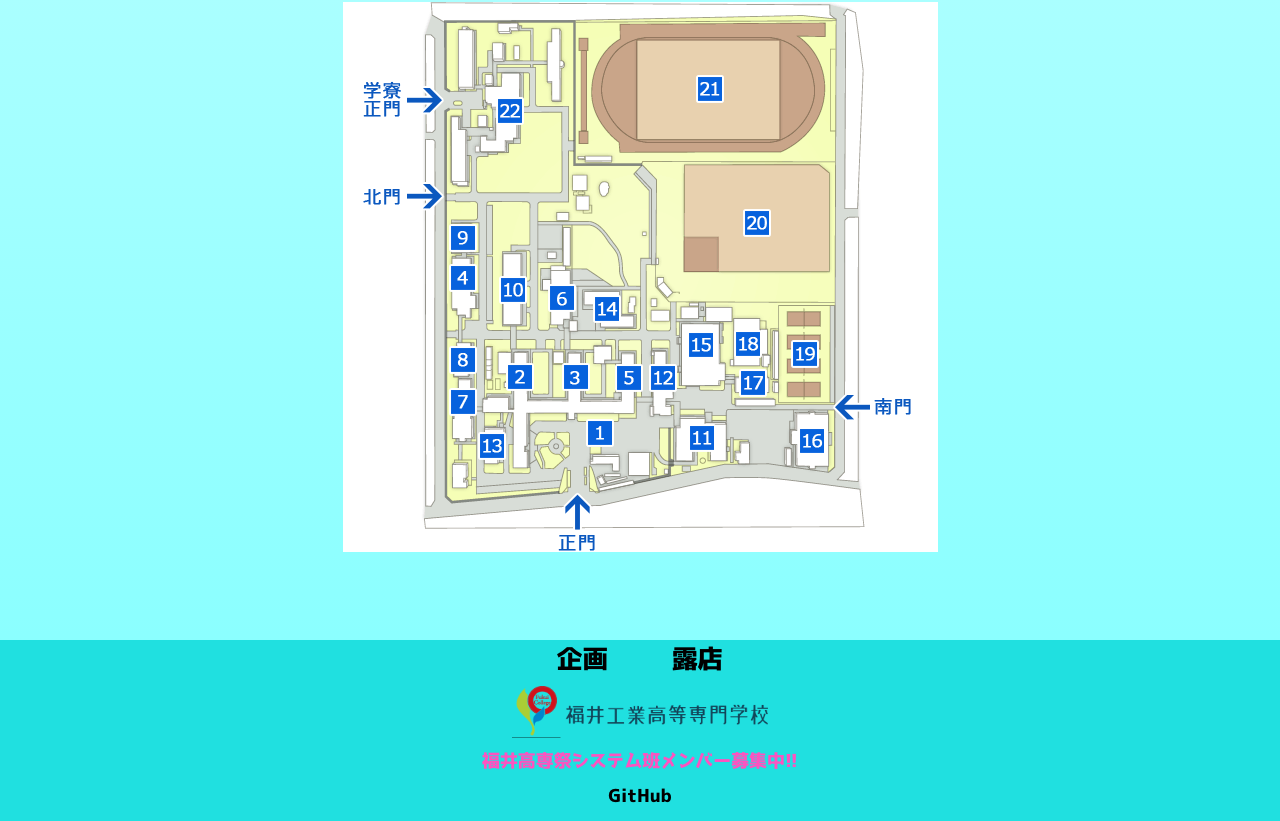
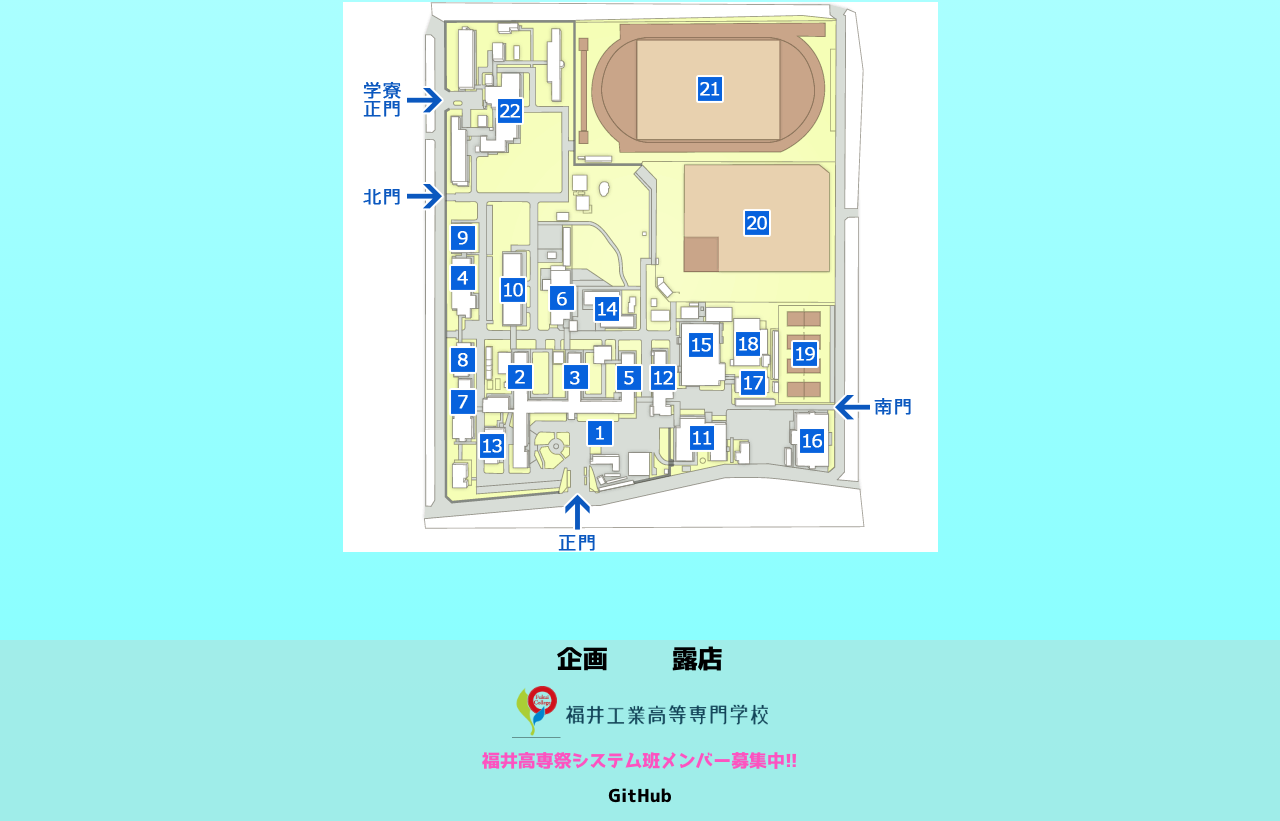
Before and after one commit to nitfc-festival-system-team/2023hp, a Next.js app: page / in a window 1280 px wide. Shown: the part 1756-2577 px from the top of the page. Built offline with nearby package versions, Linux system fonts and the light colour scheme; a web font is replaced by a local one.

Commit message:
style: フッターの色を変更

```diff
--- a/src/components/Footer.tsx
+++ b/src/components/Footer.tsx
@@ -13,7 +13,7 @@ const PcFooter = () => {
     <footer>
       <div
         style={{
-          backgroundColor: "#20e0e0",
+          backgroundColor: "rgba(172, 230, 224, 0.7)",
           width: "100vw",
           display: "flex",
           flexDirection: "column",
@@ -68,7 +68,7 @@ const MobileFooter = () => {
       <div
         style={{
           paddingTop: "4vw",
-          backgroundColor: "#20e0e0",
+          backgroundColor: "rgba(172, 230, 224, 0.7)",
           width: "100vw",
           display: "flex",
           flexDirection: "column",
```
